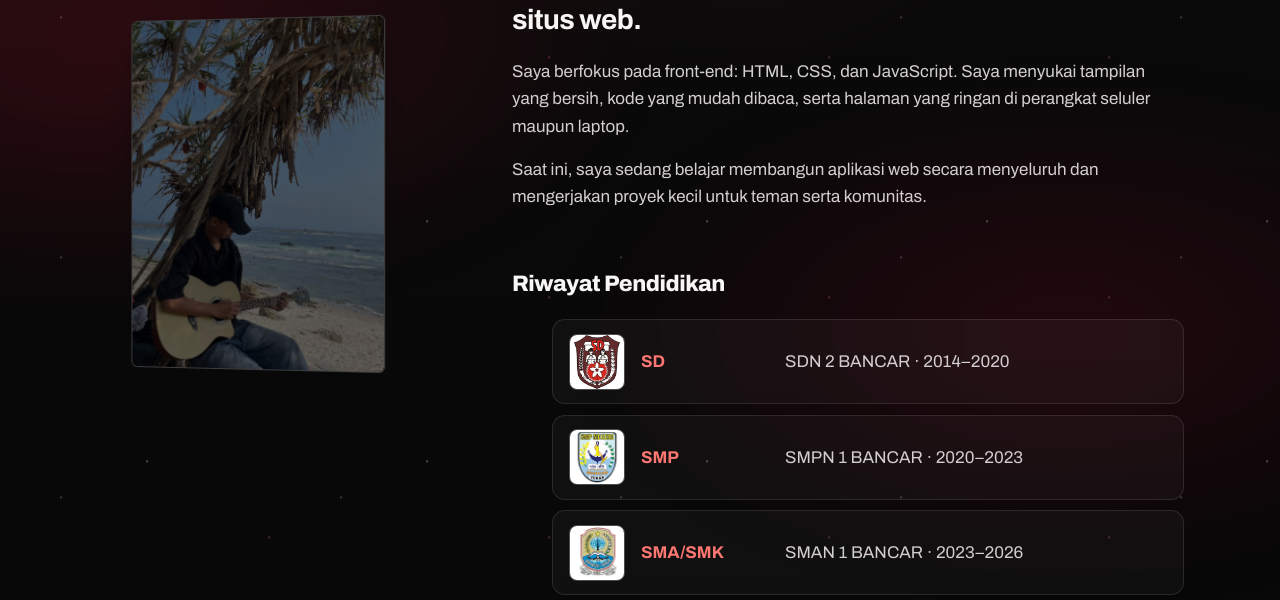
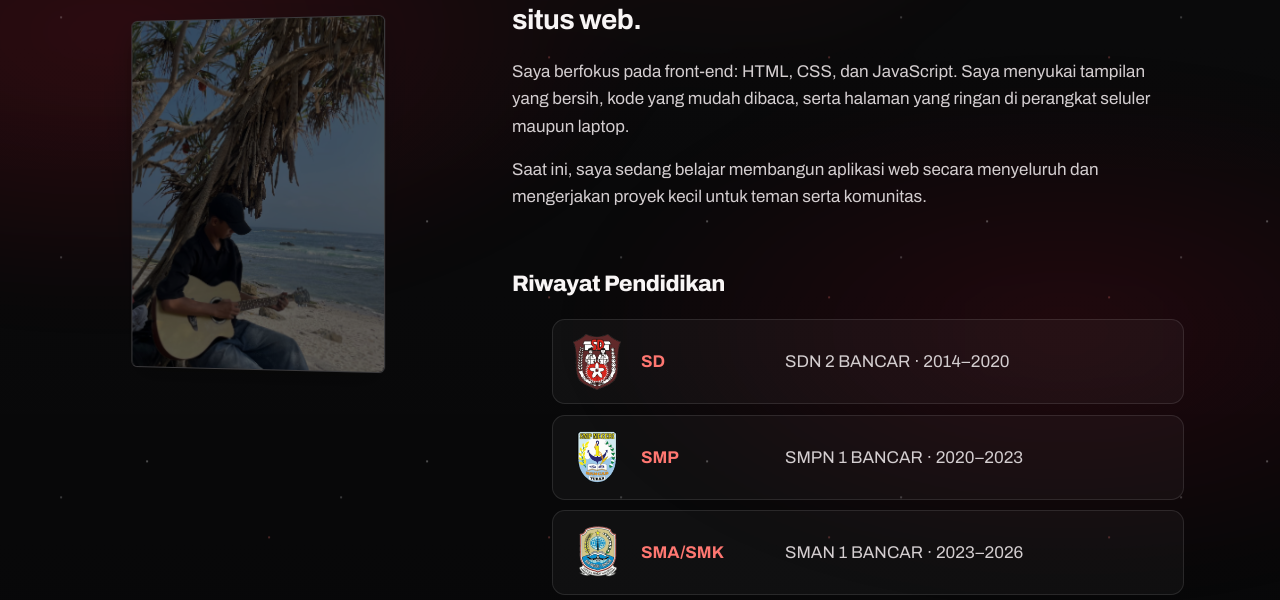
Before and after one commit to yuushaay/portofolio, a plain HTML site: page tentang.html in a window 1280 px wide. Shown: the part 200-800 px from the top of the page. Drawn offline with Linux system fonts and the light colour scheme.

Commit message:
Show education logos without backgrounds
Remove the card frame and CSS backdrop so the transparent logo silhouettes are visible.

Co-authored-by: Copilot <223556219+Copilot@users.noreply.github.com>

```diff
--- a/style.css
+++ b/style.css
@@ -257,8 +257,8 @@ main { animation: page-rise-in 1.5s cubic-bezier(.22,1,.36,1) both; }
 .education-list li:hover { border-color: rgba(255, 119, 113, 0.45); background: rgba(255, 255, 255, 0.06); transform: translateX(3px); }
 .education-list strong { color: var(--red-light); }
 .education-list span { color: #d4ced0; }
-.education-logo { position: relative; display: grid; place-items: center; width: 3.5rem; height: 3.5rem; border: 1px solid rgba(255, 255, 255, 0.25); border-radius: 0.5rem; color: #cfcfcf; font-size: 0.7rem; overflow: hidden; }
-.education-logo img { position: absolute; inset: 0; width: 100%; height: 100%; object-fit: contain; background: #fff; }
+.education-logo { position: relative; display: grid; place-items: center; width: 3.5rem; height: 3.5rem; color: #cfcfcf; font-size: 0.7rem; }
+.education-logo img { position: absolute; inset: 0; width: 100%; height: 100%; object-fit: contain; }
 .education-logo img + span { display: none; }
 .image-gallery { display: grid; grid-template-columns: repeat(3, minmax(0, 1fr)); gap: 1rem; }
 .gallery-card { position: relative; margin: 0; aspect-ratio: 4 / 3; overflow: hidden; border: 1px solid var(--line); border-radius: 0.9rem; background: linear-gradient(135deg, #260400, #8a0400); transition: transform .25s, border-color .25s, box-shadow .25s; }
```
